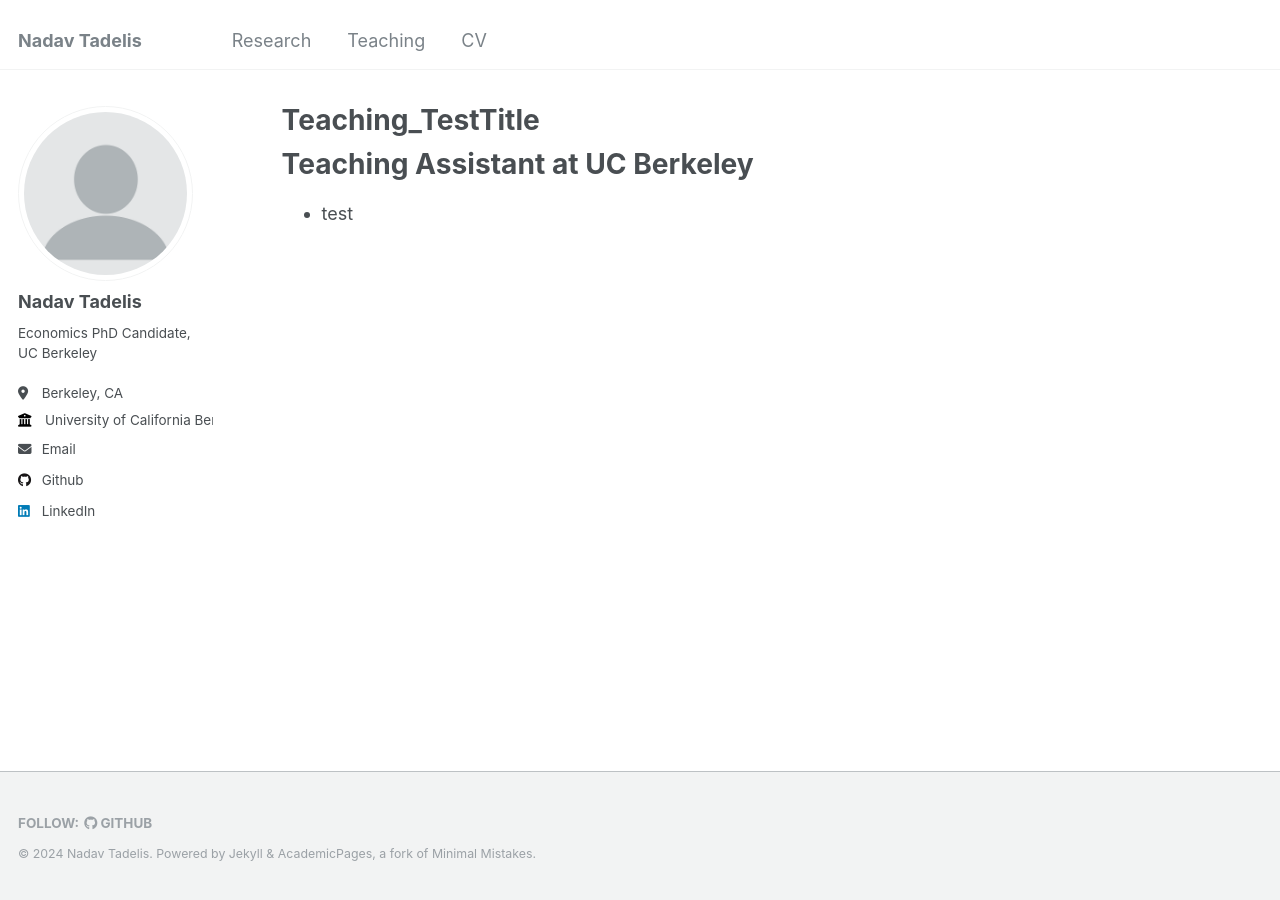
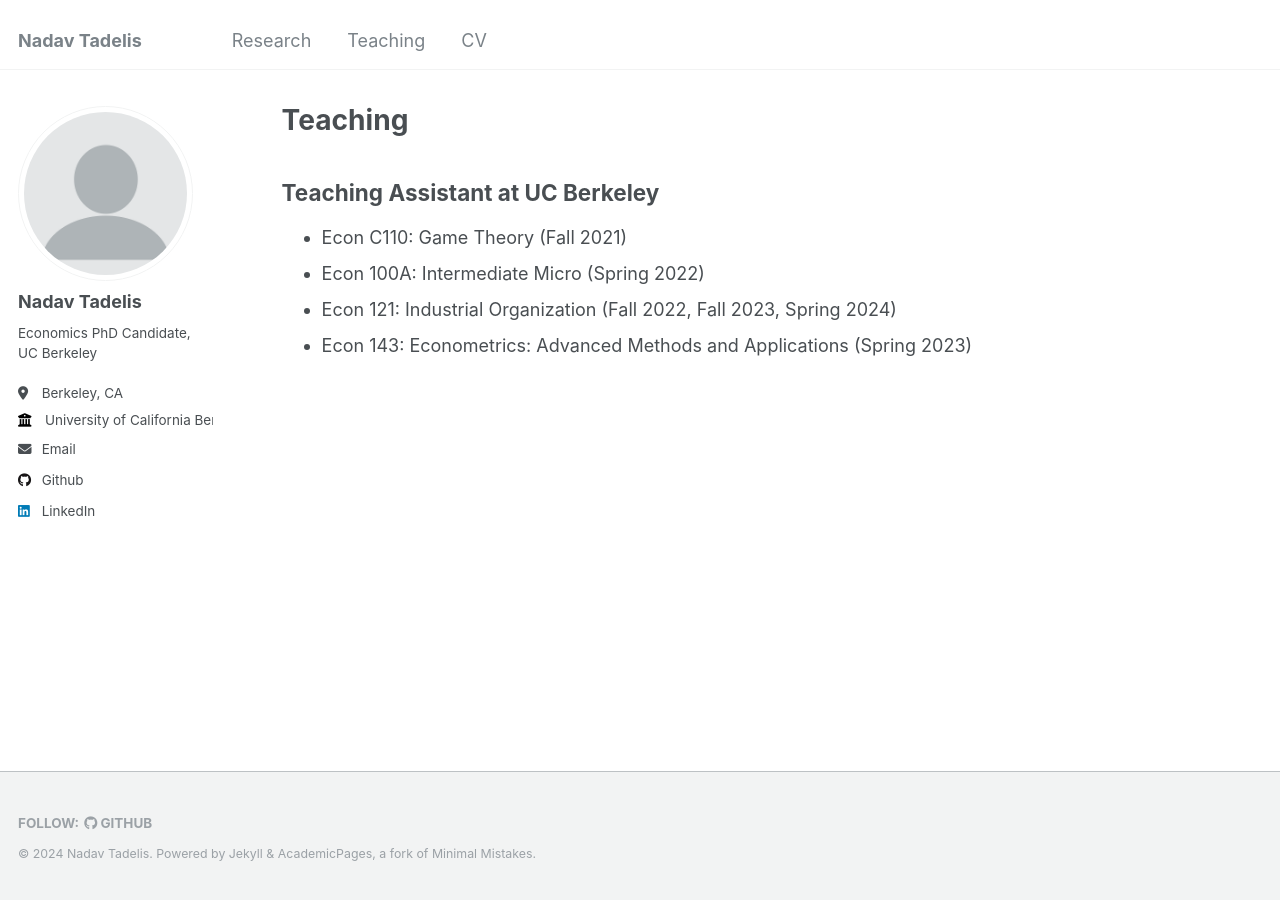
Before and after one commit to nadavtadelis/nadavtadelis.github.io, a Jekyll site: the page built from _pages/teaching.md, in a window 1280 px wide. Built offline with Jekyll 4.4.1, drawn with Linux system fonts in a browser that asks for light colours.

Commit message:
Update teaching.md

```diff
--- a/_pages/teaching.md
+++ b/_pages/teaching.md
@@ -1,9 +1,12 @@
 ---
 layout: archive
-title: "Teaching_TestTitle"
+title: "Teaching"
 permalink: /teaching/
 author_profile: true
 ---
 
-# Teaching Assistant at UC Berkeley
-- test
+## Teaching Assistant at UC Berkeley
+- Econ C110: Game Theory (Fall 2021)
+- Econ 100A: Intermediate Micro (Spring 2022)
+- Econ 121: Industrial Organization (Fall 2022, Fall 2023, Spring 2024)
+- Econ 143: Econometrics: Advanced Methods and Applications (Spring 2023)
```
